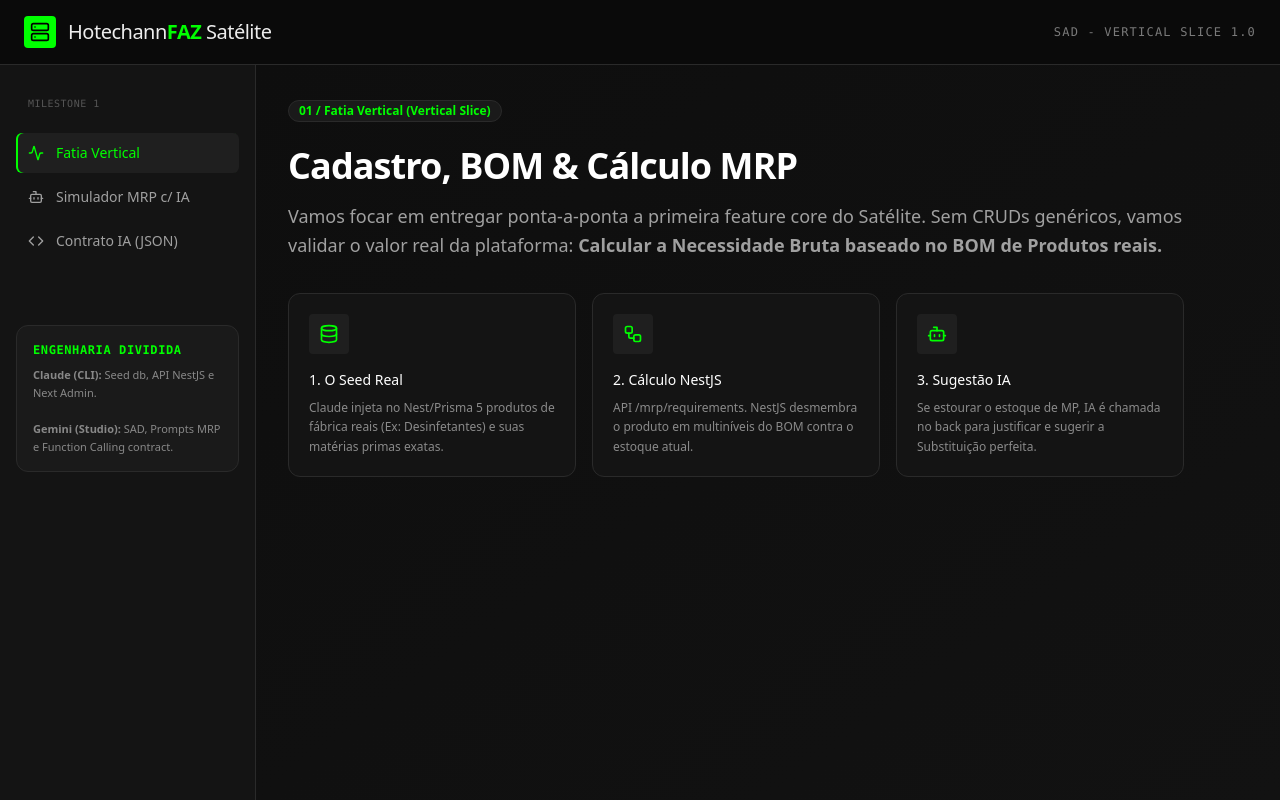
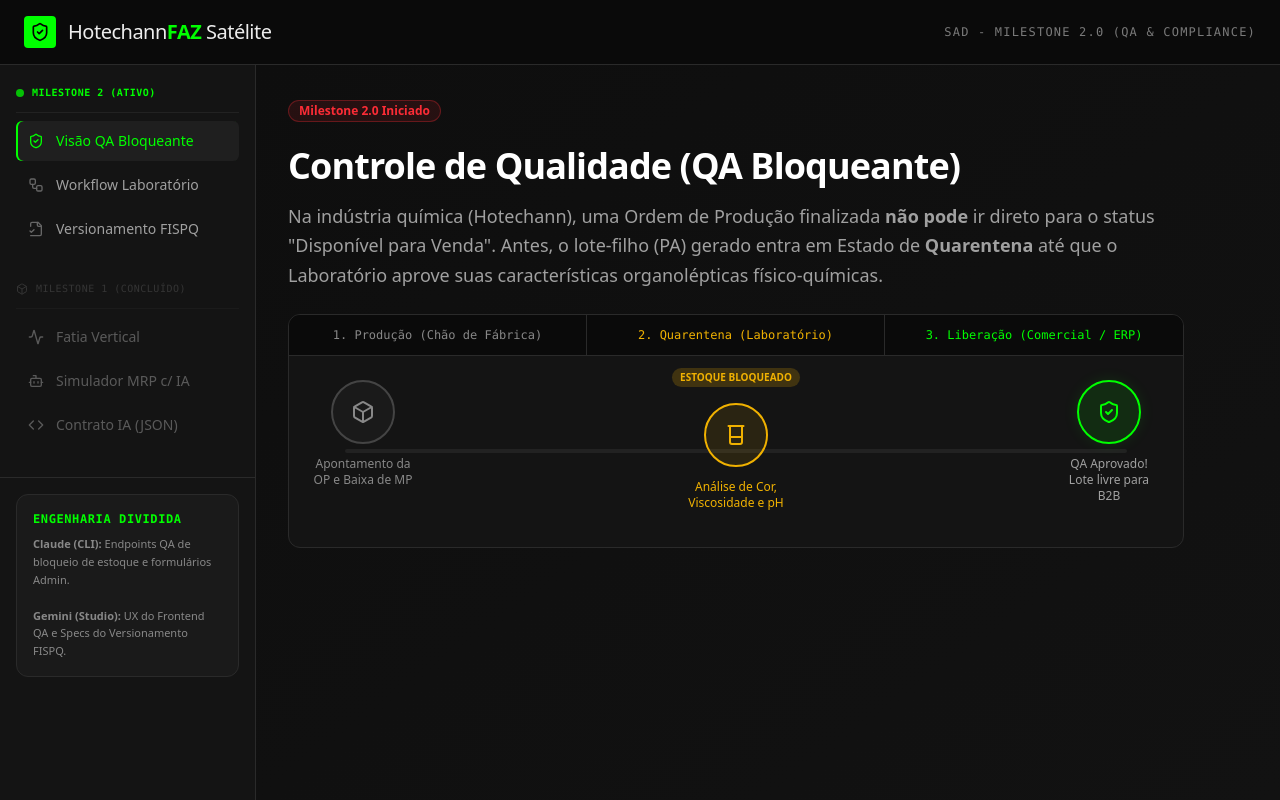
Before and after one commit to felipevieirafbi/hotechann, a React (Vite) app: page / in a window 1280 px wide. Built offline with nearby package versions, Linux system fonts and the light colour scheme.

Commit message:
feat: Add QA milestone sections to app navigation
Introduces a new set of navigation sections for the Quality Assurance milestone, including a QA overview, laboratory workflow, and FISPQ versioning. Updates the initial active section to reflect the new QA focus.

```diff
--- a/src/App.tsx
+++ b/src/App.tsx
@@ -13,18 +13,29 @@ import {
   Activity,
   Bot,
   ShieldCheck,
-  Code
+  Code,
+  FileCheck2,
+  Lock,
+  Beaker,
+  Thermometer,
+  TestTube
 } from 'lucide-react';
 import { motion, AnimatePresence } from 'motion/react';
 
-const sections = [
+const milestone1Sections = [
   { id: 'overview', title: 'Fatia Vertical', icon: Activity },
   { id: 'mrp', title: 'Simulador MRP c/ IA', icon: Bot },
   { id: 'schema', title: 'Contrato IA (JSON)', icon: Code },
 ];
 
+const milestone2Sections = [
+  { id: 'qa-overview', title: 'Visão QA Bloqueante', icon: ShieldCheck },
+  { id: 'qa-flow', title: 'Workflow Laboratório', icon: Workflow },
+  { id: 'fispq', title: 'Versionamento FISPQ', icon: FileCheck2 },
+];
+
 export default function App() {
-  const [activeSection, setActiveSection] = useState('overview');
+  const [activeSection, setActiveSection] = useState('qa-overview');
 
   return (
     <div className="min-h-screen bg-[#0E0E0E] text-[#EDEDED] font-sans selection:bg-[#00FF00] selection:text-black">
@@ -32,23 +43,28 @@ export default function App() {
       <header className="border-b border-[#2A2A2A] bg-[#0A0A0A] px-6 py-4 flex items-center justify-between sticky top-0 z-50">
         <div className="flex items-center gap-3">
           <div className="w-8 h-8 rounded-sm bg-[#00FF00] flex items-center justify-center">
-            <Server className="w-5 h-5 text-black" />
+            <ShieldCheck className="w-5 h-5 text-black" />
           </div>
           <h1 className="text-xl font-medium tracking-tight">Hotechann<span className="text-[#00FF00] font-bold">FAZ</span> Satélite</h1>
         </div>
         <div className="text-xs font-mono uppercase tracking-widest text-[#7A7A7A]">
-          SAD - Vertical Slice 1.0
+          SAD - Milestone 2.0 (QA & Compliance)
         </div>
       </header>
 
       <main className="max-w-7xl mx-auto flex flex-col md:flex-row h-[calc(100vh-65px)]">
         {/* Sidebar */}
         <aside className="w-full md:w-64 border-r border-[#2A2A2A] overflow-y-auto bg-[#141414]">
-          <nav className="p-4 space-y-1">
-            <div className="pb-4 pt-2">
-              <span className="text-[10px] font-mono text-[#555] uppercase tracking-wider ml-3">Milestone 1</span>
+          <nav className="p-4 space-y-4">
+
+            {/* Milestone 2 (Active) */}
+            <div>
+              <div className="pb-3 pt-1 border-b border-[#222] mb-2 flex items-center gap-2">
+                <div className="w-2 h-2 rounded-full bg-[#00FF00] animate-pulse"></div>
+                <span className="text-[10px] font-bold font-mono text-[#00FF00] uppercase tracking-wider">Milestone 2 (Ativo)</span>
               </div>
-            {sections.map((sec) => {
+              <div className="space-y-1">
+                {milestone2Sections.map((sec) => {
                   const Icon = sec.icon;
                   const isActive = activeSection === sec.id;
                   return (
@@ -61,18 +77,50 @@ export default function App() {
                           : 'text-[#A0A0A0] hover:bg-[#1A1A1A] hover:text-[#E0E0E0]'
                       }`}
                     >
+                      <Icon className={`w-4 h-4 ${isActive ? 'text-[#00FF00]' : 'text-[#666]'}`} />
+                      {sec.title}
+                    </button>
+                  );
+                })}
+              </div>
+            </div>
+
+            {/* Milestone 1 (Completed) */}
+            <div>
+               <div className="pb-3 pt-4 border-b border-[#222] mb-2 flex items-center gap-2 opacity-50">
+                <Box className="w-3 h-3 text-[#555]" />
+                <span className="text-[10px] font-mono text-[#555] uppercase tracking-wider">Milestone 1 (Concluído)</span>
+              </div>
+              <div className="space-y-1 opacity-60">
+                {milestone1Sections.map((sec) => {
+                  const Icon = sec.icon;
+                  const isActive = activeSection === sec.id;
+                  return (
+                    <button
+                      key={sec.id}
+                      onClick={() => setActiveSection(sec.id)}
+                      className={`w-full flex items-center gap-3 px-3 py-2.5 rounded-md transition-all duration-200 text-sm font-medium ${
+                        isActive
+                          ? 'bg-[#1F1F1F] text-white shadow-[inset_2px_0_0_#FFF]'
+                          : 'text-[#888] hover:bg-[#1A1A1A]'
+                      }`}
+                    >
                       <Icon className="w-4 h-4" />
                       {sec.title}
                     </button>
                   );
                 })}
+              </div>
+            </div>
+
           </nav>
-          <div className="mt-8 p-4">
+
+          <div className="mt-4 p-4 border-t border-[#2A2A2A]">
             <div className="bg-[#1A1A1A] p-4 rounded-xl border border-[#2A2A2A]">
                <h4 className="text-xs font-bold text-[#00FF00] uppercase font-mono tracking-wider mb-2">Engenharia Dividida</h4>
                <p className="text-[11px] text-[#888] leading-relaxed">
-                 <b>Claude (CLI):</b> Seed db, API NestJS e Next Admin.<br/><br/>
-                 <b>Gemini (Studio):</b> SAD, Prompts MRP e Function Calling contract.
+                 <b>Claude (CLI):</b> Endpoints QA de bloqueio de estoque e formulários Admin.<br/><br/>
+                 <b>Gemini (Studio):</b> UX do Frontend QA e Specs do Versionamento FISPQ.
                </p>
             </div>
           </div>
@@ -103,123 +151,197 @@ function ContentRouter({ id }: { id: string }) {
     case 'overview': return <OverviewSection />;
     case 'mrp': return <MRPSection />;
     case 'schema': return <SchemaSection />;
-    default: return <OverviewSection />;
+    case 'qa-overview': return <QAOverviewSection />;
+    case 'qa-flow': return <QAFlowSection />;
+    case 'fispq': return <FispqSection />;
+    default: return <QAOverviewSection />;
   }
 }
 
+// ==========================================
+// MILESTONE 2 SECTIONS
+// ==========================================
+
+function QAOverviewSection() {
+  return (
+    <div className="space-y-6">
+      <div className="inline-flex items-center rounded-full border border-red-500/30 bg-red-500/10 px-2.5 py-0.5 text-xs font-semibold text-red-500">
+        Milestone 2.0 Iniciado
+      </div>
+      <h2 className="text-4xl font-semibold tracking-tight text-white mb-4">Controle de Qualidade (QA Bloqueante)</h2>
+      <p className="text-[#A0A0A0] text-lg leading-relaxed mb-6">
+        Na indústria química (Hotechann), uma Ordem de Produção finalizada <b>não pode</b> ir direto para o status "Disponível para Venda".
+        Antes, o lote-filho (PA) gerado entra em Estado de <b>Quarentena</b> até que o Laboratório aprove suas características organolépticas físico-químicas.
+      </p>
+
+      <div className="bg-[#141414] border border-[#2A2A2A] rounded-xl p-0 overflow-hidden mb-6">
+        <div className="grid grid-cols-3 border-b border-[#2A2A2A] bg-[#0A0A0A] text-xs font-mono text-[#888]">
+           <div className="p-3 text-center border-r border-[#2A2A2A]">1. Produção (Chão de Fábrica)</div>
+           <div className="p-3 text-center border-r border-[#2A2A2A] text-yellow-500">2. Quarentena (Laboratório)</div>
+           <div className="p-3 text-center text-[#00FF00]">3. Liberação (Comercial / ERP)</div>
+        </div>
+        <div className="p-6">
+           <div className="relative">
+              {/* Line connector */}
+              <div className="absolute top-1/2 left-8 right-8 h-1 bg-[#222] -translate-y-1/2 rounded z-0"></div>
+
+              <div className="flex justify-between relative z-10">
+                 <div className="flex flex-col items-center gap-3">
+                    <div className="w-16 h-16 rounded-full bg-[#1A1A1A] border-2 border-[#444] flex items-center justify-center">
+                       <Box className="w-6 h-6 text-[#888]" />
+                    </div>
+                    <span className="text-xs text-[#888] max-w-[100px] text-center">Apontamento da OP e Baixa de MP</span>
+                 </div>
+
+                 <div className="flex flex-col items-center gap-3 relative -top-3">
+                    <div className="bg-yellow-500/20 text-yellow-500 text-[10px] font-bold px-2 py-0.5 rounded-full mb-1">
+                      ESTOQUE BLOQUEADO
+                    </div>
+                    <div className="w-16 h-16 rounded-full bg-yellow-500/10 border-2 border-yellow-500 flex items-center justify-center">
+                       <Beaker className="w-6 h-6 text-yellow-500" />
+                    </div>
+                    <span className="text-xs text-yellow-500 max-w-[120px] text-center font-medium">Análise de Cor, Viscosidade e pH</span>
+                 </div>
+
+                 <div className="flex flex-col items-center gap-3">
+                    <div className="w-16 h-16 rounded-full bg-[#00FF00]/10 border-2 border-[#00FF00] flex items-center justify-center shadow-[0_0_15px_rgba(0,255,0,0.1)]">
+                       <ShieldCheck className="w-6 h-6 text-[#00FF00]" />
+                    </div>
+                    <span className="text-xs text-[#A0A0A0] max-w-[100px] text-center">QA Aprovado! Lote livre para B2B</span>
+                 </div>
+              </div>
+           </div>
+        </div>
+      </div>
+    </div>
+  );
+}
+
+function QAFlowSection() {
+  return (
+    <div className="space-y-6">
+      <div className="inline-flex items-center rounded-full border border-yellow-500/30 bg-yellow-500/10 px-2.5 py-0.5 text-xs font-semibold text-yellow-500">
+        Detalhes de Integração
+      </div>
+      <h2 className="text-4xl font-semibold tracking-tight text-white mb-4">Workflow do Laboratório</h2>
+
+      <div className="grid gap-4 md:grid-cols-2">
+        <div className="bg-[#141414] border border-[#2A2A2A] rounded-xl p-5">
+           <h3 className="text-emerald-400 font-medium mb-3 flex items-center gap-2 text-sm">
+             <TestTube className="w-4 h-4" />
+             O Gatilho (NestJS)
+           </h3>
+           <p className="text-[#888] text-xs leading-relaxed mb-4">
+             Quando a Controller de <code>ApproveProductionOrder</code> é acionada, ela <b>NÃO</b> finaliza a ação lançando o saldo no tipo "OUT_SALE" imediatamente.
+             Ao invés disso, ela cria um <code>StockBalance</code> com a tag <code>isQuarantine: true</code>, e injeta uma pendência na tabela de <code>Task</code> do Laboratório.
+           </p>
+           <pre className="p-3 bg-[#0A0A0A] border border-[#333] rounded text-[10px] font-mono text-[#D4D4D4] whitespace-pre-wrap">
+{`const lot = await createProductionLot({
+  orderId,
+  status: 'QUARANTINE',
+  // Aguardando Lab...
+})`}
+           </pre>
+        </div>
+
+        <div className="bg-[#141414] border border-[#2A2A2A] rounded-xl p-5">
+           <h3 className="text-blue-400 font-medium mb-3 flex items-center gap-2 text-sm">
+             <Thermometer className="w-4 h-4" />
+             Formulário Dinâmico (JSONB)
+           </h3>
+           <p className="text-[#888] text-xs leading-relaxed mb-4">
+             A tela do Laboratório no Admin (Next.js) irá consumir o JSONB <code>resultsData</code>. Diferentes produtos exigem métricas de teste diferentes. Desinfetantes testam pH e Cor. Sabonetes testam Viscosidade.
+           </p>
+           <pre className="p-3 bg-[#0A0A0A] border border-[#333] rounded text-[10px] font-mono text-[#D4D4D4] whitespace-pre-wrap">
+{`{
+  metrics: {
+    pH: { value: 7.2, passed: true },
+    viscosity: { value: 1200, passed: true },
+    colorMatch: { passed: true }
+  },
+  approvedBy: "quimico_id"
+}`}
+           </pre>
+        </div>
+      </div>
+    </div>
+  );
+}
+
+function FispqSection() {
+  return (
+    <div className="space-y-6">
+      <div className="inline-flex items-center rounded-full border border-blue-500/30 bg-blue-500/10 px-2.5 py-0.5 text-xs font-semibold text-blue-500">
+        Compliance Químico
+      </div>
+      <h2 className="text-4xl font-semibold tracking-tight text-white mb-4">Versionamento FISPQ e Anvisa</h2>
+      <p className="text-[#A0A0A0] text-sm mb-6">
+        No B2B Químico, cada Ordem de Venda deve estar acompanhada da <b>exata versão da FISPQ</b> vigente na data em que o lote foi fabricado. Por isso a FISPQ não pode ser um cadastro estático do Produto.
+      </p>
+
+      <div className="bg-[#141414] border border-[#2A2A2A] rounded-xl p-6 relative overflow-hidden">
+        <Lock className="absolute opacity-5 -right-10 -bottom-10 w-64 h-64 text-blue-500" />
+
+        <ol className="relative border-l border-[#333] ml-3 mt-4">
+            <li className="mb-6 pl-6">
+                <span className="absolute flex items-center justify-center w-6 h-6 bg-[#0E0E0E] rounded-full -left-3 ring-4 ring-[#141414] border border-blue-500">
+                    <span className="text-[10px] font-bold text-blue-500">1</span>
+                </span>
+                <h3 className="flex items-center mb-1 text-sm font-semibold text-white">Nova Fórmula Registrada</h3>
+                <time className="block mb-2 text-xs font-normal leading-none text-[#666]">ANVISA Registry update</time>
+                <p className="mb-4 text-xs font-normal text-[#888]">Engenharia lança a versão 1.0 da FISPQ na tabela <code>Fispq</code> com os campos <code>validityStart</code> e o link do PDF.</p>
+            </li>
+            <li className="mb-6 pl-6">
+                <span className="absolute flex items-center justify-center w-6 h-6 bg-[#0E0E0E] rounded-full -left-3 ring-4 ring-[#141414] border-emerald-500">
+                    <span className="text-[10px] font-bold text-emerald-500">2</span>
+                </span>
+                <h3 className="mb-1 text-sm font-semibold text-white">OP Executada e Lotes Gerados</h3>
+                <p className="text-xs font-normal text-[#888]">O Laboratório aprova o QA. O sistema carimba o <code>ProductionLot</code> <i>congelando</i> o ID da FISPQ vigente naquele segundo exato.</p>
+            </li>
+            <li className="pl-6">
+                <span className="absolute flex items-center justify-center w-6 h-6 bg-[#0E0E0E] rounded-full -left-3 ring-4 ring-[#141414] border-[#00FF00]">
+                    <span className="text-[10px] font-bold text-[#00FF00]">3</span>
+                </span>
+                <h3 className="mb-1 text-sm font-semibold text-white">Pedido Feito 2 Anos Depois</h3>
+                <p className="text-xs font-normal text-[#888]">Mesmo que o produto já esteja na FISPQ 3.0, se vendermos um lote resíduo antigo, o PDF gerado pro cliente puxa a FISPQ 1.0 vinculada ao Rastro do Lote.</p>
+            </li>
+        </ol>
+      </div>
+
+    </div>
+  );
+}
+
+// ==========================================
+// MILESTONE 1 SECTIONS (Legacy visualizer)
+// ==========================================
+
 function OverviewSection() {
   return (
-    <div className="space-y-6">
-      <div className="inline-flex items-center rounded-full border border-[#2A2A2A] bg-[#1A1A1A] px-2.5 py-0.5 text-xs font-semibold text-[#00FF00]">
-        01 / Fatia Vertical (Vertical Slice)
+    <div className="space-y-6 opacity-60">
+      <div className="inline-flex items-center rounded-full border border-[#2A2A2A] bg-[#1A1A1A] px-2.5 py-0.5 text-xs font-semibold text-white">
+        Milestone 1 Encerrado
       </div>
-      <h2 className="text-4xl font-semibold tracking-tight text-white mb-4">Cadastro, BOM & Cálculo MRP</h2>
-      <p className="text-[#A0A0A0] text-lg leading-relaxed mb-8">
-        Vamos focar em entregar ponta-a-ponta a primeira feature core do Satélite. Sem CRUDs genéricos, vamos validar o valor real da plataforma: <b>Calcular a Necessidade Bruta baseado no BOM de Produtos reais.</b>
+      <h2 className="text-3xl font-semibold tracking-tight text-white mb-4 line-through decoration-red-500">Cadastro, BOM & Cálculo MRP</h2>
+      <p className="text-[#A0A0A0] text-sm leading-relaxed mb-8">
+        (Feature concluída pelo Claude - Commit `4ac2d5f`. Endpoints /mrp/requirements operantes).
       </p>
-
-      <div className="grid grid-cols-1 md:grid-cols-3 gap-4">
-        {[
-          { icon: Database, title: '1. O Seed Real', desc: 'Claude injeta no Nest/Prisma 5 produtos de fábrica reais (Ex: Desinfetantes) e suas matérias primas exatas.' },
-          { icon: Workflow, title: '2. Cálculo NestJS', desc: 'API /mrp/requirements. NestJS desmembra o produto em multiníveis do BOM contra o estoque atual.' },
-          { icon: Bot, title: '3. Sugestão IA', desc: 'Se estourar o estoque de MP, IA é chamada no back para justificar e sugerir a Substituição perfeita.' }
-        ].map((feat, i) => (
-          <div key={i} className="p-5 rounded-xl border border-[#2A2A2A] bg-[#141414] hover:border-[#3A3A3A] transition">
-             <div className="w-10 h-10 rounded bg-[#1F1F1F] flex items-center justify-center mb-4">
-               <feat.icon className="w-5 h-5 text-[#00FF00]" />
-             </div>
-             <h3 className="text-white font-medium mb-2 text-sm">{feat.title}</h3>
-             <p className="text-xs text-[#8A8A8A] leading-relaxed">{feat.desc}</p>
-          </div>
-        ))}
-      </div>
     </div>
   );
 }
 
 function MRPSection() {
   return (
-    <div className="space-y-6">
-      <div className="inline-flex items-center rounded-full border border-[#2A2A2A] bg-[#1A1A1A] px-2.5 py-0.5 text-xs font-semibold text-[#00FF00]">
-        02 / Prompt e Lógica do Motor
-      </div>
-      <h2 className="text-4xl font-semibold tracking-tight text-white mb-4">Motor Substitutivo (Gemini)</h2>
-
-      <div className="bg-[#141414] border border-[#2A2A2A] rounded-xl p-6 mb-6">
-         <h3 className="text-lg text-white font-medium mb-4 flex items-center gap-2">
-            <Bot className="w-5 h-5 text-[#00FF00]" />
-            Prompt de Sistema (O Cérebro da Inteligência Química)
-         </h3>
-
-         <div className="bg-[#0A0A0A] p-4 rounded border border-[#333] font-mono text-sm text-[#D4D4D4] whitespace-pre-wrap leading-relaxed">
-{`Você é um Engenheiro de Químico Especialista e Analista de MRP na Hotechann Faz.
-Sua missão é atuar como "Safety Net" no processo de Planejamento de Produção.
-
-[CONTEXTO]
-O NestJS acabou de rodar o /mrp/requirements para "Desinfetante Floral 5L".
-A requisição falhou no estoque de "Essência Floral A (UUID: xyz)".
-Temos uma lista de matrizes de substituição cadastradas.
-
-[LÓGICA OPERACIONAL]
-1. Analise o 'shortfall' (déficit de matéria prima).
-2. Busque no payload de opções a essência alternativa homologada.
-3. Considere fatores de conversão (se a Essência B é mais fraca, precisamos de 1.2x).
-4. Acione a função "suggest_mrp_substitution" justificando quimicamente as razões para manter a integridade da receita (FISPQs compatíveis).`}
-         </div>
-      </div>
+    <div className="space-y-6 opacity-60">
+      <h2 className="text-xl font-semibold tracking-tight text-white mb-4 line-through decoration-red-500">Motor Substitutivo (API Ativa)</h2>
     </div>
   );
 }
 
 function SchemaSection() {
   return (
-    <div className="space-y-6">
-      <div className="inline-flex items-center rounded-full border border-[#2A2A2A] bg-[#1A1A1A] px-2.5 py-0.5 text-xs font-semibold text-[#00FF00]">
-        03 / Contrato Funcional (NestJS x IA)
-      </div>
-      <h2 className="text-4xl font-semibold tracking-tight text-white mb-4">JSON Function Calling</h2>
-      <p className="text-[#A0A0A0] text-sm mb-6">
-        Este é o schema JSON estrito que o Gemini 1.5 Pro será forçado a preencher na reposta e que a API NestJS enviará para o painel Admin do Next.js.
-      </p>
-
-      <pre className="p-4 bg-[#0A0A0A] border border-[#333] rounded-xl text-[13px] font-mono text-green-400 overflow-x-auto leading-relaxed">
-{`{
-  "name": "suggest_mrp_substitution",
-  "description": "Sugerir substituição de matéria-prima quando o estoque está abaixo do mínimo exigido (Necessidade Bruta ID).",
-  "parameters": {
-    "type": "object",
-    "properties": {
-      "shortfallProductSku": {
-        "type": "string",
-        "description": "SKU da matéria-prima original faltante"
-      },
-      "substituteProductSku": {
-        "type": "string",
-        "description": "SKU do material homologado sugerido como substituta garantida"
-      },
-      "conversionFactorApplied": {
-        "type": "number",
-        "description": "Fator de multiplicador para equalizar o rendimento químico (Ex: 1.15)"
-      },
-      "chemicalReasoning": {
-        "type": "string",
-        "description": "Breve justificativa físico-química ou de estoque do por que o lote ainda será válido."
-      }
-    },
-    "required": [
-      "shortfallProductSku",
-      "substituteProductSku",
-      "conversionFactorApplied",
-      "chemicalReasoning"
-    ]
-  }
-}`}
-      </pre>
-
-      <div className="p-4 bg-[#1F1F15] rounded border border-yellow-600/50 mt-4">
-        <h4 className="text-yellow-500 font-bold text-sm mb-1">Para o Dev Node.js (Claude):</h4>
-        <p className="text-[#D0D0D0] text-xs">O schema acima deve ser modelado no Zod/DTO no Controller de <code>/mrp/requirements</code>. Envia o prompt em caso de "Not Enough Stock", captura esse Type e despacha a requisição pro React Admin validar.</p>
-      </div>
+    <div className="space-y-6 opacity-60">
+      <h2 className="text-xl font-semibold tracking-tight text-white mb-4 line-through decoration-red-500">Contrato JSON (DTO Finalizado)</h2>
     </div>
   );
 }
```
Lines whose indentation alone changed are shown as unchanged.
